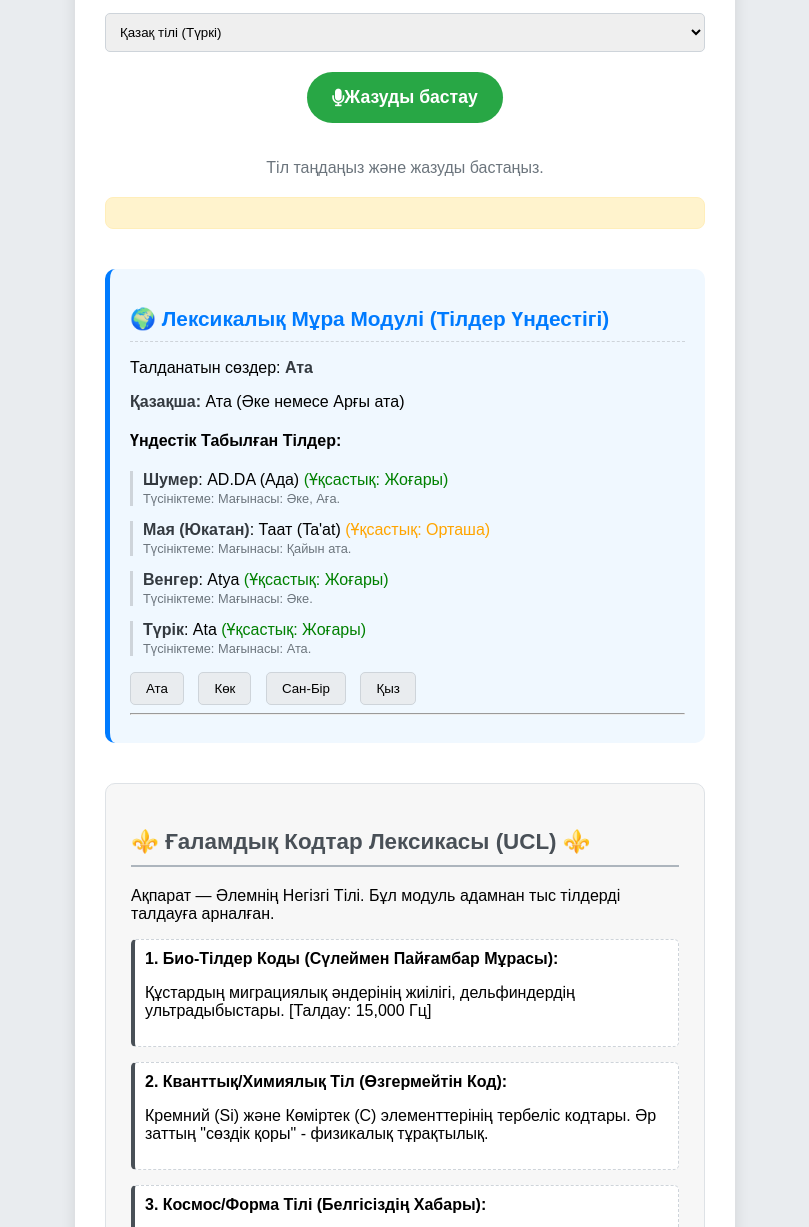
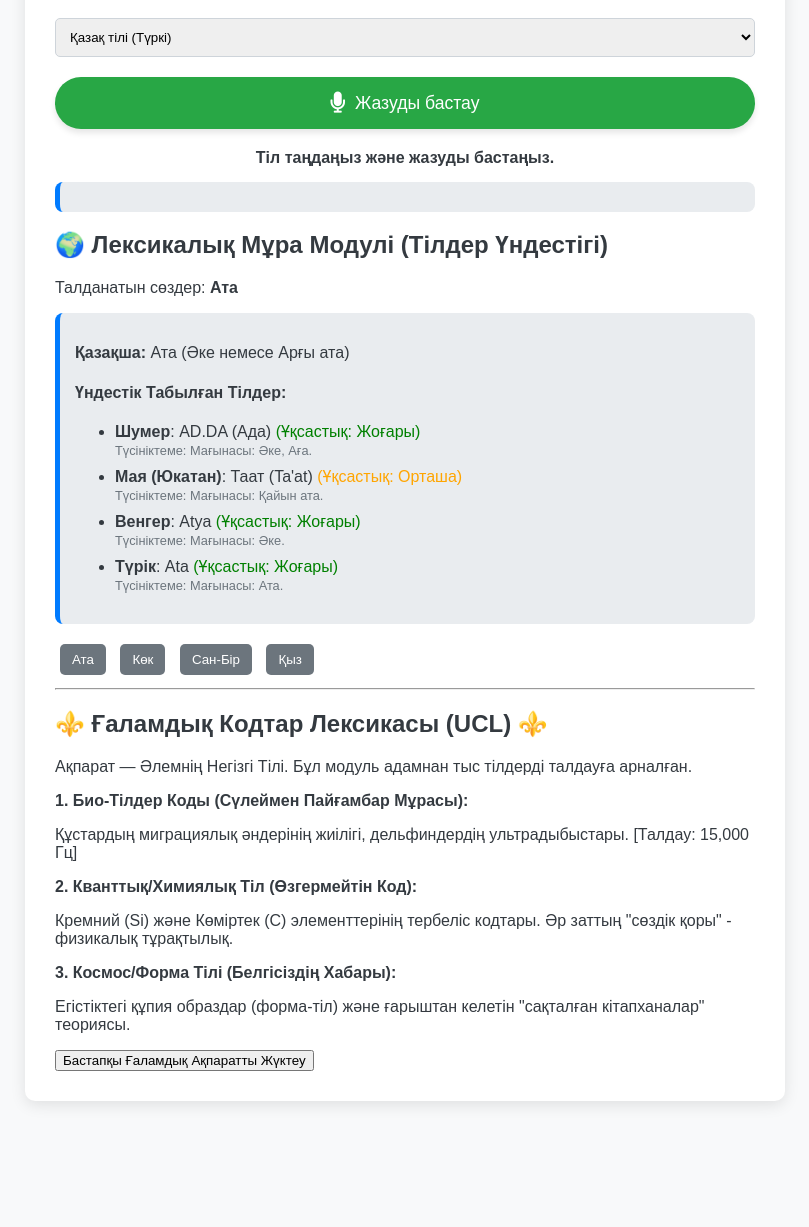
Before and after one commit to bakytzankonyraubekov3-glitch/global-lexis-app, a plain HTML site: page index.html in a window 1280 px wide. Shown: the part 150-1377 px from the top of the page, without its empty margins (235-1044 px from the left). After the commit the page ends 1271 px from the top, so only its background shows below. Drawn offline with Linux system fonts and the light colour scheme.

Commit message:
Update style.css

```diff
--- a/style.css
+++ b/style.css
@@ -1,155 +1,125 @@
 body {
-    font-family: 'Arial', sans-serif;
-    background-color: #e9ecef;
+    font-family: Arial, sans-serif;
+    background-color: #f8f9fa;
+    color: #343a40;
+    margin: 0;
+    padding: 20px;
     display: flex;
     justify-content: center;
-    padding: 20px;
-    margin: 0;
+    align-items: flex-start;
+    min-height: 100vh;
 }
 
 .app-container {
     background-color: #ffffff;
     padding: 30px;
-    border-radius: 15px;
+    border-radius: 10px;
     box-shadow: 0 4px 15px rgba(0, 0, 0, 0.1);
-    max-width: 600px;
     width: 100%;
-    text-align: center;
+    max-width: 700px;
 }
 
 h1 {
     color: #007bff;
-    margin-bottom: 20px;
+    text-align: center;
+    margin-bottom: 5px;
+}
+
+.project-moto {
+    color: #dc3545;
+    font-style: italic;
+    margin-bottom: 25px;
+    font-weight: bold;
+    text-align: center;
+    text-shadow: 0 0 1px rgba(0, 0, 0, 0.1);
 }
 
 #language {
+    width: 100%;
     padding: 10px;
+    margin-bottom: 20px;
+    border: 1px solid #ced4da;
     border-radius: 5px;
-    border: 1px solid #ced4da;
-    margin-bottom: 20px;
-    width: 100%;
     box-sizing: border-box;
 }
 
-/* Микрофон батырмасы */
+/* Микрофон батырмасының стилі */
 .record-btn {
-    background-color: #28a745; /* Жасыл (әдепкі) */
+    display: flex;
+    align-items: center;
+    justify-content: center;
+    background-color: #28a745; /* Жасыл түс */
     color: white;
     padding: 15px 25px;
-    border-radius: 30px;
+    border-radius: 50px;
     cursor: pointer;
-    transition: background-color 0.3s;
-    display: inline-flex;
-    align-items: center;
+    transition: background-color 0.3s, transform 0.1s;
+    margin-bottom: 20px;
     font-size: 1.1em;
-    font-weight: bold;
-    margin-bottom: 20px;
+    box-shadow: 0 4px 6px rgba(0, 0, 0, 0.1);
 }
 
 .record-btn:hover {
     background-color: #218838;
 }
 
+.record-btn:active {
+    transform: scale(0.98);
+}
+
+.record-btn i {
+    margin-right: 10px;
+    font-size: 1.2em;
+}
+
 #status-message {
-    color: #6c757d;
+    text-align: center;
+    margin-bottom: 15px;
+    font-weight: bold;
+}
+
+#result-output,
+#heritage-output,
+#ucl-output {
+    background-color: #e9ecef;
+    padding: 15px;
+    border-radius: 8px;
+    margin-top: 15px;
+    border-left: 5px solid #007bff;
+}
+
+.heritage-card,
+.ucl-card {
+    border: 1px solid #ced4da;
+    padding: 15px;
+    border-radius: 5px;
     margin-bottom: 15px;
 }
 
-#result-output {
-    margin-top: 20px;
-    padding: 15px;
-    border: 1px solid #ffeeba;
-    background-color: #fff3cd;
-    border-radius: 8px;
-    text-align: left;
-}
-
-/* 3. Лексикалық Мұра стилі */
-.heritage-area {
-    margin-top: 40px;
-    padding: 20px;
-    background-color: #f0f8ff;
-    border-radius: 10px;
-    border-left: 5px solid #007bff;
-    text-align: left;
-}
-
-.heritage-area h2 {
+.heritage-card h4 {
     color: #007bff;
-    font-size: 1.3em;
-    border-bottom: 1px dashed #ced4da;
-    padding-bottom: 10px;
-}
-
-.heritage-area ul {
-    list-style: none;
-    padding: 0;
-}
-
-.heritage-area li {
-    margin-bottom: 15px;
-    padding-left: 10px;
-    border-left: 3px solid #ced4da;
-}
-
-.heritage-area strong {
-    font-weight: bold;
-    color: #343a40;
+    margin-top: 0;
 }
 
 .switch-btn {
-    padding: 8px 15px;
-    margin-right: 10px;
-    background-color: #e9ecef;
-    border: 1px solid #ced4da;
+    padding: 8px 12px;
+    margin: 5px;
+    border: none;
     border-radius: 5px;
+    background-color: #6c757d;
+    color: white;
     cursor: pointer;
-    transition: background-color 0.2s;
+    transition: background-color 0.3s;
 }
 
 .switch-btn:hover {
-    background-color: #ced4da;
+    background-color: #5a6268;
 }
 
-/* 4. UCL (Ғаламдық Кодтар Лексикасы) Модуліне арналған стильдер */
-
-.ucl-area {
-    margin-top: 40px;
-    padding: 25px;
-    background-color: #f7f7f7;
-    border-radius: 10px;
-    border: 1px solid #dee2e6;
-    text-align: left;
+.ucl-area h3 {
+    color: #dc3545;
 }
 
-.ucl-area h2 {
-    color: #495057;
-    font-size: 1.4em;
-    border-bottom: 2px solid #adb5bd;
-    padding-bottom: 10px;
-    margin-bottom: 20px;
+.hidden {
+    display: none;
 }
-
-.ucl-item {
-    margin-bottom: 15px;
-    padding: 10px;
-    background-color: #ffffff;
-    border: 1px dashed #ced4da;
-    border-left: 4px solid #495057;
-    border-radius: 5px;
-}
-
-.ucl-btn {
-    background-color: #495057;
-    color: white;
-    padding: 10px 20px;
-    border: none;
-    border-radius: 5px;
-    cursor: pointer;
-    margin-top: 15px;
-    transition: background-color 0.3s;
-}
-
-.ucl-btn:hover {
-    background-color: #343a40;
-}
```
